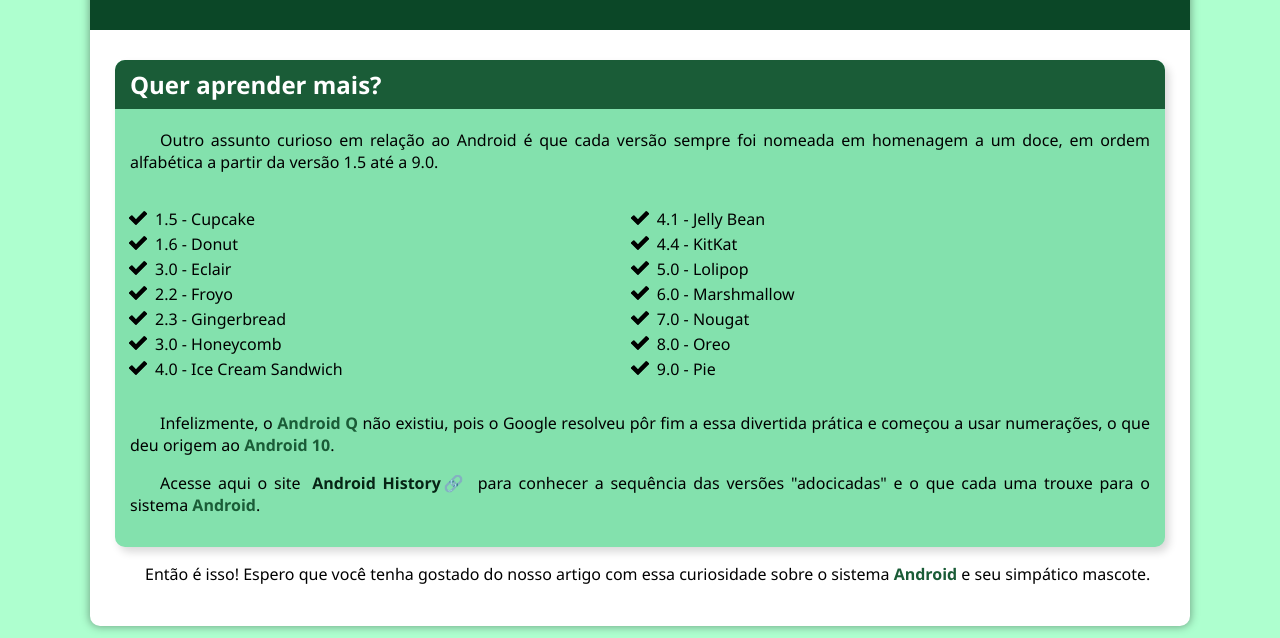
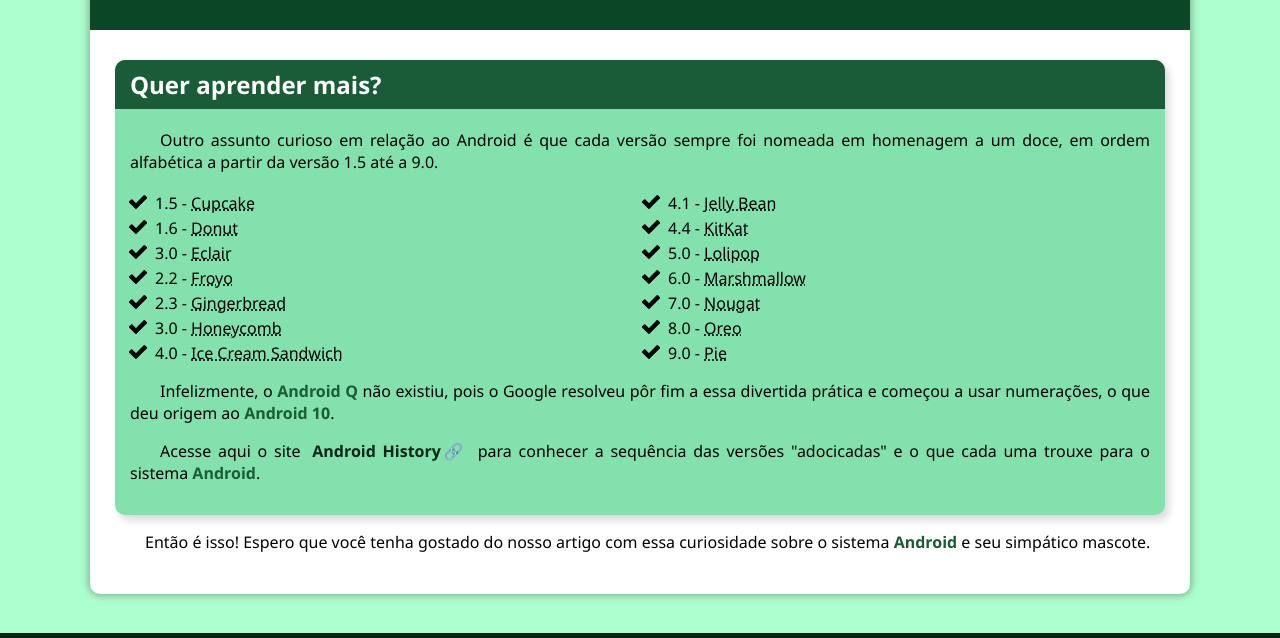
Before and after one commit to filipearaujo0/HTML-CSS, a plain HTML site: page desafios/d010/android.html in a window 1280 px wide. Shown: the part 2138-2776 px from the top of the page. Drawn offline with Linux system fonts and the light colour scheme.

Commit message:
Projeto do Módulo 2 Concluído

```diff
--- a/desafios/d010/android.html
+++ b/desafios/d010/android.html
@@ -24,70 +24,137 @@
     <main>
         <article>
             <section>
-                <h1>História do Mascote do Android</h1>
-                <p>Provavelmente você sabe que o sistema operacional <span style="color: #1A5C37;"><strong>Android</strong></span>, mantido pelo <span style="color: #1A5C37;"><strong>Google</strong></span> é um dos mais utilizados para dispositivos móveis em todo o mundo. Mas tavez você não saiba que o seu simpático mascote tem um nome e uma história muito curiosa? Pois acompanhe esse artigo para aprender muita coisa sobre esse robozinho.</p>
+                <h1>
+                    História do Mascote do Android
+                </h1>
+
+                <p>
+                    Provavelmente você sabe que o sistema operacional <span style="color: #1A5C37;"><strong>Android</strong></span>, mantido pelo <span style="color: #1A5C37;"><strong>Google</strong></span> é um dos mais utilizados para dispositivos móveis em todo o mundo. Mas tavez você não saiba que o seu simpático mascote tem um nome e uma história muito curiosa? Pois acompanhe esse artigo para aprender muita coisa sobre esse robozinho.
+                </p>
             </section>
 
             <section>
-                <h2 class="artigos">A primeira versão</h2>
-                <p>A primeira tentativa de criar um mascote surgiu em 2007 e veio de um desenvolvedor chamado <a href="https://androidcommunity.com/dan-morrill-shows-us-the-android-mascot-that-almost-was-20130103/" target="_blank" rel="external">Dan Morrill</a>. Ele conta que abriu o <a href="https://inkscape.org/pt-br/" target="_blank" rel="external">Inkscape</a> (software livre para vetorização de imagens) e criou sua própria versão de robô. O objetivo era apenas personificar o sistema apenas para a a sua equipe, não existia nenhuma solicitação da empresa para a criação de um mascote.</p>
+                <h2 class="artigos">
+                    A primeira versão
+                </h2>
+
+                <p>
+                    A primeira tentativa de criar um mascote surgiu em 2007 e veio de um desenvolvedor chamado <a href="https://androidcommunity.com/dan-morrill-shows-us-the-android-mascot-that-almost-was-20130103/" target="_blank" rel="external">Dan Morrill</a>. Ele conta que abriu o <a href="https://inkscape.org/pt-br/" target="_blank" rel="external">Inkscape</a> (software livre para vetorização de imagens) e criou sua própria versão de robô. O objetivo era apenas personificar o sistema apenas para a a sua equipe, não existia nenhuma solicitação da empresa para a criação de um mascote.
+                </p>
 
                 <picture>
+                    <source media="(max-width: 391px)" srcset="imagens/droidmin.png" type="image/png">
                     <source media="(max-width: 700px)" srcset="imagens/dan-droids-pq.png" type="image/png">
                     <img id="size" src="imagens/dan-droids.png" alt="Boneco do Android">
                 </picture>
-                <p>Essa primeira versão bizarra até foi batizada em homenagem ao seu criador: seriam os Dandroids.</p>
+
+                <p>
+                    Essa primeira versão bizarra até foi batizada em homenagem ao seu criador: seriam os Dandroids.
+                </p>
             </section>
 
             <section>
-                <h2 class="artigos">Surge um novo mascote</h2>
-                <p>A ideia de ter um mascote foi amadurecendo e a missão foi passada para uma profissional da área. A ilustradora Russa <a href="https://www.irinablok.com/android" target="_blank" rel="external">Irina Blok</a>, também funcionária do Google, ficou com a missão de representar o pequeno robô de uma maneira mais agradável.</p>
+                <h2 class="artigos">
+                    Surge um novo mascote
+                </h2>
+
+                <p>
+                    A ideia de ter um mascote foi amadurecendo e a missão foi passada para uma profissional da área. A ilustradora Russa <a href="https://www.irinablok.com/android" target="_blank" rel="external">Irina Blok</a>, também funcionária do Google, ficou com a missão de representar o pequeno robô de uma maneira mais agradável.
+                </p>
+
                 <picture>
+                    <source media="(max-width: 391px)" srcset="imagens/irinamin.png" type="image/png">
                     <source media="(max-width: 700px)" srcset="imagens/irina-blok-pq.jpg" type="image/jpg">
                     <img src="imagens/irina-blok.jpg" alt="Irina Blok">
                 </picture>
-                <p>A ideia principal da Irina era representar tudo graficamente com poucos traços e de forma mais chapada. O desenho também deveria gerar identificação rápida com quem o olha. Surgiu então o <span style="color: #1A5C37;"><strong>Bugdroid</strong></span>, o novo mascote do Android.</p>
+
+                <p>
+                    A ideia principal da Irina era representar tudo graficamente com poucos traços e de forma mais chapada. O desenho também deveria gerar identificação rápida com quem o olha. Surgiu então o <span style="color: #1A5C37;"><strong>Bugdroid</strong></span>, o novo mascote do Android.
+                </p>
+
                 <img src="imagens/bugdroid.png" alt="Bugdroid">
-                <p>A principal inspiração para os traços do novo <span style="color: #1A5C37;"><strong>Bugdroid</strong></span> veio daqueles bonequinhos que ilustram portas de banheiro para indicar o gênero de cada porta. Conta a lenda que a artista estava criando em sua mesa no escritório do <span style="color: #1A5C37;"><strong>Google</strong></span> e olhou para o lado dos banheiros e a identificação foi imediata: simples, limpo, objetivo.</p>
+
+                <p>
+                    A principal inspiração para os traços do novo <span style="color: #1A5C37;"><strong>Bugdroid</strong></span> veio daqueles bonequinhos que ilustram portas de banheiro para indicar o gênero de cada porta. Conta a lenda que a artista estava criando em sua mesa no escritório do <span style="color: #1A5C37;"><strong>Google</strong></span> e olhou para o lado dos banheiros e a identificação foi imediata: simples, limpo, objetivo.
+                </p>
             </section>
 
             <div class="androidevo"><iframe src="https://www.youtube.com/embed/l2UDgpLz20M" title="YouTube video player" frameborder="0" allow="accelerometer; autoplay; clipboard-write; encrypted-media; gyroscope; picture-in-picture; web-share" allowfullscreen></iframe></div>
         </article>
 
-        <div class='extra'>
-            <h2>Quer aprender mais?</h2>
-            <p>Outro assunto curioso em relação ao Android é que cada versão sempre foi nomeada em homenagem a um doce, em ordem alfabética a partir da versão 1.5 até a 9.0.</p>
+        <aside class='extra'>
+            <h2>
+                Quer aprender mais?
+            </h2>
+
+            <p>
+                Outro assunto curioso em relação ao Android é que cada versão sempre foi nomeada em homenagem a um doce, em ordem alfabética a partir da versão 1.5 até a 9.0.
+            </p>
                 <ul>
-                    <li>1.5 - Cupcake</li>
-                    <li>1.6 - Donut</li>
-                    <li>3.0 - Eclair</li>
-                    <li>2.2 - Froyo</li>
-                    <li>2.3 - Gingerbread</li>
-                    <li>3.0 - Honeycomb</li>
-                    <li>4.0 - Ice Cream Sandwich</li>
-                </ul>
 
-                <ul>
-                    <li>4.1 - Jelly Bean</li>
-                    <li>4.4 - KitKat</li>
-                    <li>5.0 - Lolipop</li>
-                    <li>6.0 - Marshmallow</li>
-                    <li>7.0 - Nougat</li>
-                    <li>8.0 - Oreo</li>
-                    <li>9.0 - Pie</li>
+                    <li>
+                        1.5 - <abbr title="Bolinho">Cupcake</abbr>
+                    </li>
+                    <li>
+                        1.6 - <abbr title="Rosquinha">Donut</abbr>
+                    </li>
+                    <li>
+                        3.0 - <abbr title="Éclair">Eclair</abbr>
+                    </li>
+                    <li>
+                        2.2 - <abbr title="Froyo">Froyo</abbr>
+                    </li>
+                    <li>
+                        2.3 - <abbr title="Pão de gengibre">Gingerbread</abbr>
+                    </li>
+                    <li>
+                        3.0 - <abbr title="Favo de mel">Honeycomb</abbr>
+                    </li>
+                    <li>
+                        4.0 - <abbr title="Sanduíche de sorvete">Ice Cream Sandwich</abbr>
+                    </li>
+                    <li>
+                        4.1 - <abbr title="Jujuba">Jelly Bean</abbr>
+                    </li>
+                    <li>
+                        4.4 - <abbr title="Kit Kat">KitKat</abbr>
+                    </li>
+                    <li>
+                        5.0 - <abbr title="Pirulito">Lolipop</abbr>
+                    </li>
+                    <li>
+                        6.0 - <abbr title="Marshmallow">Marshmallow</abbr>
+                    </li>
+                    <li>
+                        7.0 - <abbr title="Torrone">Nougat</abbr>
+                    </li>
+                    <li>
+                        8.0 - <abbr title="Oreo">Oreo</abbr>
+                    </li>
+                    <li>
+                        9.0 - <abbr title="Torta">Pie</abbr>
+                    </li>
                 </ul>
 
 
-            <p>Infelizmente, o <span style="color: #1A5C37;"><strong>Android Q</strong></span> não existiu, pois o Google resolveu pôr fim a essa divertida prática e começou a usar numerações, o que deu origem ao <span style="color: #1A5C37;"><strong>Android 10</strong></span>.</p>
+            <p>
+                Infelizmente, o <span style="color: #1A5C37;"><strong>Android Q</strong></span> não existiu, pois o Google resolveu pôr fim a essa divertida prática e começou a usar numerações, o que deu origem ao <span style="color: #1A5C37;"><strong>Android 10</strong></span>.
+            </p>
 
-            <p>Acesse aqui o site <a href="https://www.android.com/intl/en_uk/history/#/donut" target="_blank" rel="external">Android History</a> para conhecer a sequência das versões "adocicadas" e o que cada uma trouxe para o sistema <span style="color: #1A5C37;"><strong>Android</strong></span>.</p>
-        </div>
+            <p>
+                Acesse aqui o site <a href="https://www.android.com/intl/en_uk/history/#/donut" target="_blank" rel="external">Android History</a> para conhecer a sequência das versões "adocicadas" e o que cada uma trouxe para o sistema <span style="color: #1A5C37;"><strong>Android</strong></span>.
+            </p>
+            </aside>
 
-        <p>Então é isso! Espero que você tenha gostado do nosso artigo com essa curiosidade sobre o sistema <span style="color: #1A5C37;"><strong>Android</strong></span> e seu simpático mascote.</p>
+        <p>
+            Então é isso! Espero que você tenha gostado do nosso artigo com essa curiosidade sobre o sistema <span style="color: #1A5C37;"><strong>Android</strong></span> e seu simpático mascote.
+        </p>
     </main>
 
     <footer>
-        <p>Site criado por <strong>Filipe Araujo</strong> para o <strong>CursoemVideo</strong>. ©</p>
+        <p>
+            Site criado por <strong>Filipe Araujo</strong> para o <strong>CursoemVideo</strong>. ©
+        </p>
     </footer>
 </body>
 </html>
--- a/desafios/d010/style.css
+++ b/desafios/d010/style.css
@@ -49,18 +49,18 @@ nav > a {
 
 nav > a:hover {
     background-color: #04c45e57;
+    transition-duration: 0.5s;
 }
 
 main {
     padding: 25px;
     background-color: white;
-    min-width: 400px;
+    margin: auto;
+    min-width: 280px;
     max-width: 1050px;
-    margin: auto;
     margin-bottom: 39px;
     box-shadow: 0px 0px 8px 1px rgba(0, 0, 0, 0.342);
     border-radius: 0px 0px 10px 10px;
-
 }
 
 section > h1 {
@@ -145,8 +145,8 @@ iframe {
 }
 
 .extra > ul {
-    display: inline-block;
-    padding-right: 270px;
+    columns: 2;
+    padding-right: 125;
     list-style-image: url('imagens/seta.png');
 }
 
```
Also changed, not shown: desafios/d010/imagens/droidmin.png (added), desafios/d010/imagens/irinamin.png (added).
